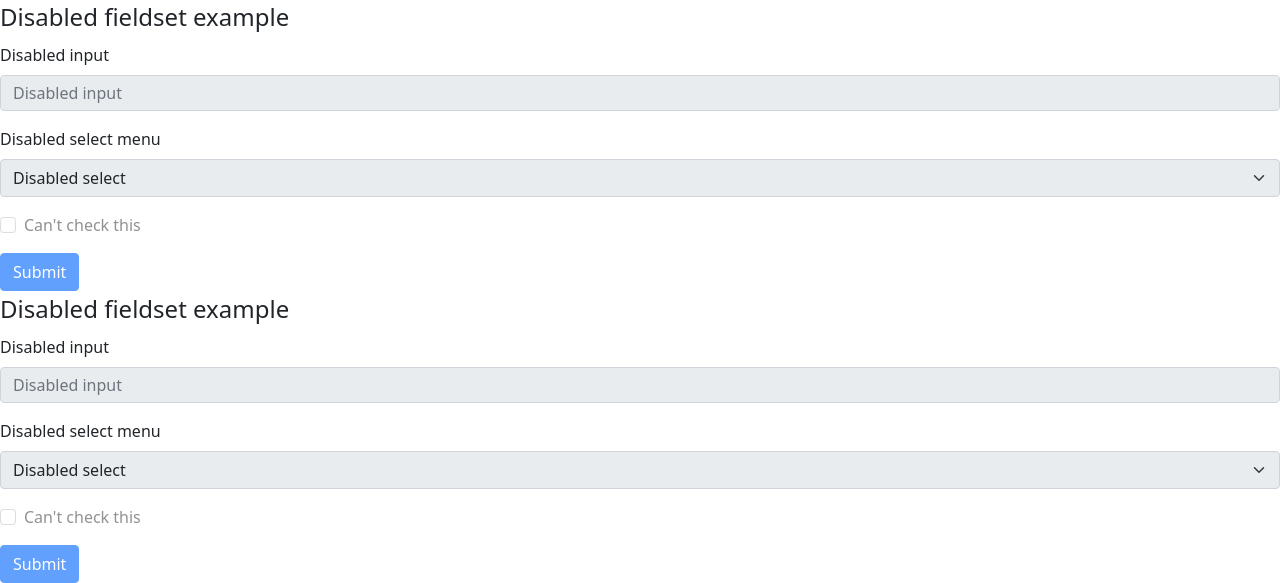
After one commit to lean-dro/projetoSalao, a PHP site: page /nav.html in a window 1280 px wide. The commit adds this page. Shown: the part 801-1384 px from the top of the page. Run offline with PHP 8.4, Linux system fonts and the light colour scheme.

Commit message:
Preparação da nav e session

```diff
--- a/areaRestrita-adm/sentinela.php
+++ b/areaRestrita-adm/sentinela.php
@@ -2,6 +2,6 @@
 session_start();
 
 if (($_SESSION['user'] != 'adm')||($_SESSION['cred'] != '123')) {
-   header('location: ../index.php');
+   header('location: ../login.php');
 }
 ?>
--- a/autentica-login.php
+++ b/autentica-login.php
@@ -7,8 +7,8 @@ $_SESSION['cred'] = $_POST['pw'];
 if (($_SESSION['user'] == 'adm') && ($_SESSION['cred'] == '123')) {
     header('Location: areaRestrita-adm/index.php');
 }else{
-    header('Location: index.php');
-    setcookie('cred-erro', $aviso='Usuário ou senha incorretos.', time()+1);
+    header('Location: login.php');
+    setcookie('cred-erro', $aviso="<p class='text-danger'>Usuário ou senha incorretos.</p>", time()+1);
 }
 
 
--- a/css/style.css
+++ b/css/style.css
@@ -1,22 +1,59 @@
-nav {
-    background-color: black;
-    width: 100%;
-    height: 4.9%;
-    text-align: center;
+.form-control{
+    height: 50%;
 }
-
-li a{
-    color: white;
-    float: left;
-    width: 16.6%;
-    font-size: 35px;
-    text-decoration: none;
-    font-family: 'Segoe UI';
+.btnlogin{
+    height: 50%;
+    margin-top: 1%;
 }
-
-li a:hover{
-transition: 0.9s;
-color: black;
-background-color: white;
+.imagemFundo {
+   background-image: url('../images/testeimagem.jpg');
+    background-size: cover;
+    background-repeat: no-repeat;
+}
+.navbar-brand{
+    color: black !important;
+    font-weight: bolder;
 
 }
+a.nav-link{
+   color: black !important;
+}
+.bg-rosa  {
+    background-color: #f6cab0!important;
+}
+.btn-outline-light {
+    color: black;
+    background-color: #f6cab0!important;
+
+
+   transition: 0.8s;
+}
+.btn-outline-light:hover {
+    color: #03989e;
+    background-color: white !important;
+    border-color: #f6cab0;
+    transition: 0.8s;
+}
+.container-login{
+    align-items: center;
+    text-align: center;
+    margin-left: 40%;
+    margin-right: 40%;
+    margin-top: 10%;
+}
+.btn-outline-info{
+    background-color: #9EBD75;
+    color: black;
+    border-color: #9EBD75;
+    transition: 0.8s;
+}
+.btn-outline-info:hover{
+    background-color: white;
+    color: #9EBD75;
+    border-color: #9EBD75;
+    transition: 0.8s;
+}
+/* roxo 2b0e64 */
+/* verde 03989e */
+/* rosa f6cab0 */
+/* verde #9EBD75 */
--- a/logout.php
+++ b/logout.php
@@ -6,5 +6,5 @@ unset($_SESSION['cred']);
 
 session_destroy();
 
-header('location: index.php')
+header('location: login.php')
 ?>
--- /dev/null
+++ b/nav.html
@@ -0,0 +1,96 @@
+<!DOCTYPE html>
+<html lang="pt-br">
+<head>
+    <meta charset="UTF-8">
+    <meta http-equiv="X-UA-Compatible" content="IE=edge">
+    <link rel="stylesheet" href="css/reset.css">
+
+    <meta name="viewport" content="width=device-width, initial-scale=1.0">
+    <link href="https://cdn.jsdelivr.net/npm/bootstrap@5.0.2/dist/css/bootstrap.min.css" rel="stylesheet" integrity="sha384-EVSTQN3/azprG1Anm3QDgpJLIm9Nao0Yz1ztcQTwFspd3yD65VohhpuuCOmLASjC" crossorigin="anonymous">
+    <link rel="stylesheet" href="css/style.css">
+    <title>nav</title>
+</head>
+<body>
+
+    <nav class="navbar navbar-expand-lg navbar-dark p-md-3 fixed-top">
+        <div class="container">
+            <a class="navbar-brand">Logo</a>
+            <button class="navbar-toggler" type="button" data-bs-toggle="collapse" data-bs-target="#navbarSupportedContent" aria-controls="navbarSupportedContent" aria-expanded="false" aria-label="Toggle navigation">
+                <span class="navbar-toggler-icon"></span>
+            </button>
+            <div class="collapse navbar-collapse" id="navbarSupportedContent">
+                <div class="mx-auto"></div>
+                <ul class="navbar-nav">
+                </ul>
+            </div>
+        </div>
+    </nav>
+
+            <div class="imagemFundo h-100 vh-100 d-flex justify-content-center align-items-center img-fluid"></div>
+
+        <form>
+            <fieldset disabled>
+              <legend>Disabled fieldset example</legend>
+              <div class="mb-3">
+                <label for="disabledTextInput" class="form-label">Disabled input</label>
+                <input type="text" id="disabledTextInput" class="form-control" placeholder="Disabled input">
+              </div>
+              <div class="mb-3">
+                <label for="disabledSelect" class="form-label">Disabled select menu</label>
+                <select id="disabledSelect" class="form-select">
+                  <option>Disabled select</option>
+                </select>
+              </div>
+              <div class="mb-3">
+                <div class="form-check">
+                  <input class="form-check-input" type="checkbox" id="disabledFieldsetCheck" disabled>
+                  <label class="form-check-label" for="disabledFieldsetCheck">
+                    Can't check this
+                  </label>
+                </div>
+              </div>
+              <button type="submit" class="btn btn-primary">Submit</button>
+            </fieldset>
+          </form>
+          <form>
+            <fieldset disabled>
+              <legend>Disabled fieldset example</legend>
+              <div class="mb-3">
+                <label for="disabledTextInput" class="form-label">Disabled input</label>
+                <input type="text" id="disabledTextInput" class="form-control" placeholder="Disabled input">
+              </div>
+              <div class="mb-3">
+                <label for="disabledSelect" class="form-label">Disabled select menu</label>
+                <select id="disabledSelect" class="form-select">
+                  <option>Disabled select</option>
+                </select>
+              </div>
+              <div class="mb-3">
+                <div class="form-check">
+                  <input class="form-check-input" type="checkbox" id="disabledFieldsetCheck" disabled>
+                  <label class="form-check-label" for="disabledFieldsetCheck">
+                    Can't check this
+                  </label>
+                </div>
+              </div>
+              <button type="submit" class="btn btn-primary">Submit</button>
+            </fieldset>
+          </form>
+    <!--Do bootstrap-->
+    <script src="https://cdn.jsdelivr.net/npm/bootstrap@5.0.2/dist/js/bootstrap.bundle.min.js" integrity="sha384-MrcW6ZMFYlzcLA8Nl+NtUVF0sA7MsXsP1UyJoMp4YLEuNSfAP+JcXn/tWtIaxVXM" crossorigin="anonymous"></script>
+
+    <!-- Da navbar -->
+    <script type="text/javascript">
+    var nav = document.querySelector('nav');
+
+    window.addEventListener('scroll', function () {
+        if (window.pageYOffset > 100) {
+          nav.classList.add('bg-rosa', 'shadow', 'transiscao');
+          nav.style.transition = "all 0.8s";
+        } else {
+          nav.classList.remove('bg-rosa', 'shadow');
+        }
+      });
+    </script>
+</body>
+</html>
```
Also changed, not shown: index.html (added, +51 -0 lines), index.php (deleted, +0 -24 lines), login.php (added, +67 -0 lines), GetImage.png (added).
